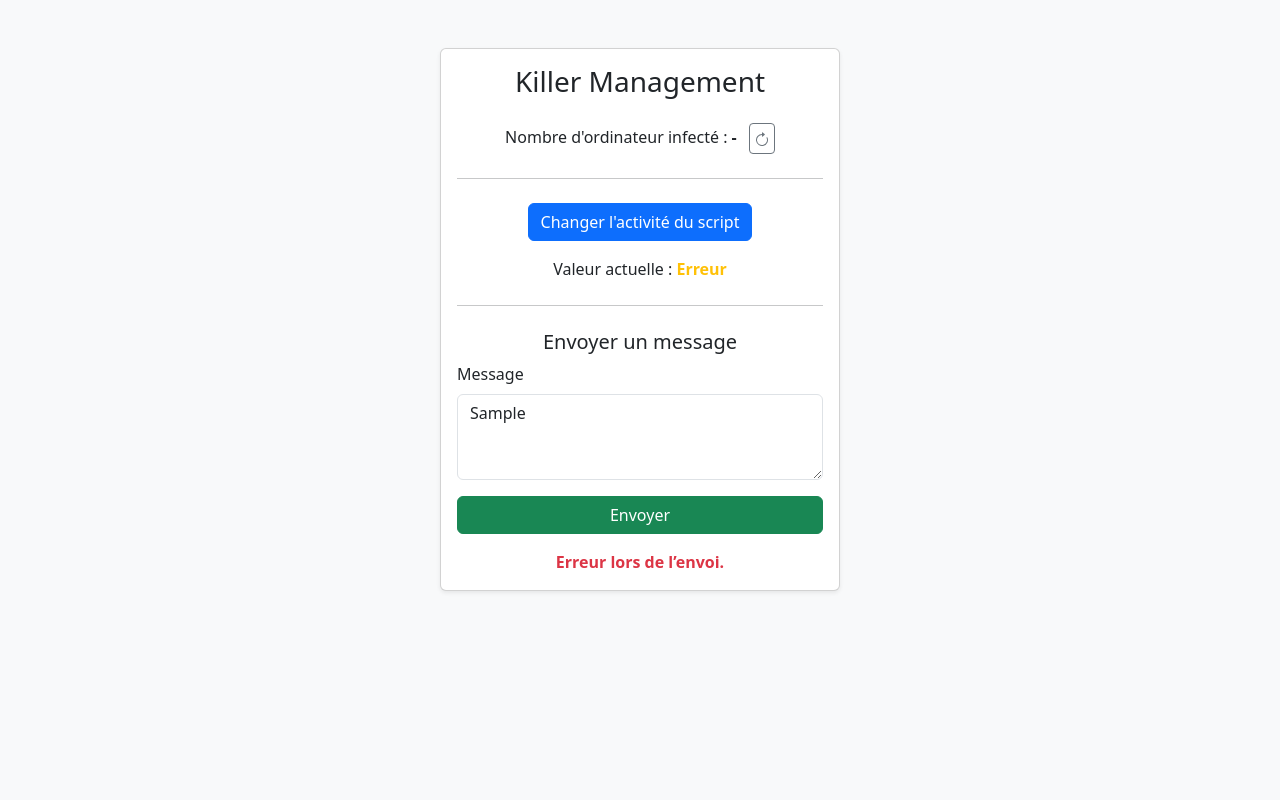
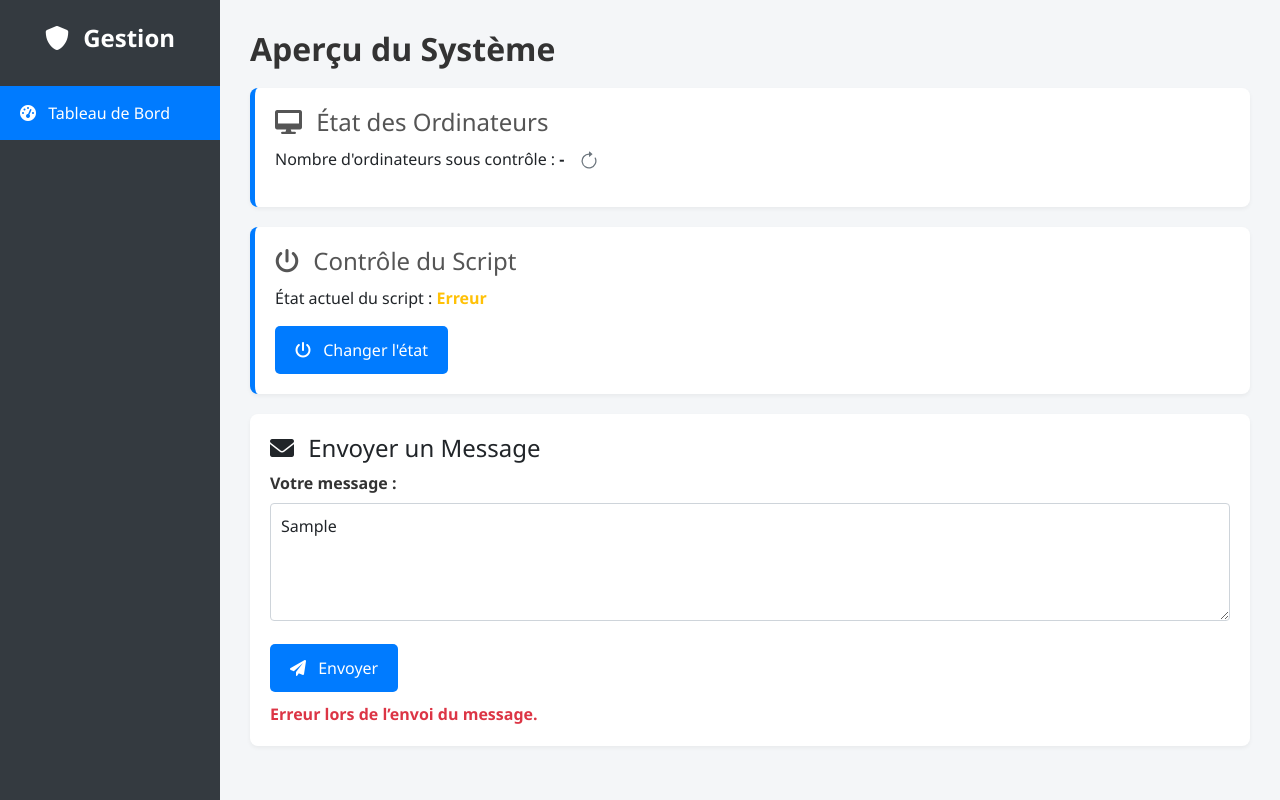
Before and after one commit to areynard13/killer_ps1, a plain HTML site: page index.html in a window 1280 px wide. Both pictures are taken after typing "Sample" into the empty fields and a click on the button "Envoyer". Drawn offline with nearby package versions, Linux system fonts and the light colour scheme; no server answers.

Commit message:
Amelioration du design

```diff
--- a/index.html
+++ b/index.html
@@ -3,54 +3,191 @@
 <head>
     <meta charset="UTF-8">
     <meta name="viewport" content="width=device-width, initial-scale=1.0">
-    <title>Killer Management</title>
+    <title>Gestion Avancée</title>
     <link href="https://cdn.jsdelivr.net/npm/bootstrap@5.3.3/dist/css/bootstrap.min.css" rel="stylesheet">
+    <link rel="stylesheet" href="https://cdnjs.cloudflare.com/ajax/libs/font-awesome/6.0.0-beta3/css/all.min.css">
+    <style>
+        body {
+            background-color: #f4f6f8; /* Gris très clair */
+            font-family: 'Segoe UI', Tahoma, Geneva, Verdana, sans-serif;
+            display: flex;
+            min-height: 100vh;
+        }
+        .sidebar {
+            background-color: #343a40; /* Gris foncé */
+            color: white;
+            width: 220px;
+            padding-top: 20px;
+            display: flex;
+            flex-direction: column;
+            align-items: center;
+        }
+        .sidebar-logo {
+            margin-bottom: 30px;
+            font-size: 1.5em;
+            font-weight: bold;
+        }
+        .sidebar-nav {
+            width: 100%;
+        }
+        .sidebar-nav a {
+            display: block;
+            padding: 15px 20px;
+            color: #adb5bd; /* Gris clair */
+            text-decoration: none;
+            transition: background-color 0.3s ease;
+        }
+        .sidebar-nav a:hover {
+            background-color: #495057; /* Gris moyen */
+            color: white;
+        }
+        .sidebar-nav a.active {
+            background-color: #007bff; /* Bleu primaire */
+            color: white;
+        }
+        .content {
+            flex-grow: 1;
+            padding: 30px;
+        }
+        .section-title {
+            color: #333;
+            margin-bottom: 20px;
+            font-size: 2em;
+            font-weight: bold;
+        }
+        .data-item {
+            background-color: white;
+            padding: 20px;
+            border-radius: 8px;
+            box-shadow: 0 2px 4px rgba(0, 0, 0, 0.05);
+            margin-bottom: 20px;
+            border-left: 5px solid #007bff; /* Indicateur visuel */
+        }
+        .data-item h4 {
+            color: #555;
+            margin-bottom: 10px;
+        }
+        .action-button {
+            background-color: #007bff;
+            color: white;
+            border: none;
+            padding: 12px 20px;
+            border-radius: 5px;
+            cursor: pointer;
+            transition: background-color 0.3s ease;
+        }
+        .action-button:hover {
+            background-color: #0056b3;
+        }
+        .status-indicator {
+            font-weight: bold;
+        }
+        .status-indicator.actif {
+            color: #28a745;
+        }
+        .status-indicator.inactif {
+            color: #dc3545;
+        }
+        .message-form {
+            background-color: white;
+            padding: 20px;
+            border-radius: 8px;
+            box-shadow: 0 2px 4px rgba(0, 0, 0, 0.05);
+        }
+        .form-label {
+            display: block;
+            margin-bottom: 8px;
+            font-weight: bold;
+            color: #333;
+        }
+        .form-control {
+            width: 100%;
+            padding: 10px;
+            margin-bottom: 15px;
+            border: 1px solid #ced4da;
+            border-radius: 4px;
+            box-sizing: border-box;
+        }
+        .message-feedback {
+            margin-top: 10px;
+            font-weight: bold;
+        }
+        .message-feedback.success {
+            color: #28a745;
+        }
+        .message-feedback.error {
+            color: #dc3545;
+        }
+        .refresh-button {
+            background: none;
+            border: none;
+            padding: 0;
+            margin-left: 10px;
+            cursor: pointer;
+        }
+        .refresh-button svg {
+            fill: #6c757d;
+            width: 20px;
+            height: 20px;
+            transition: transform 0.5s ease-in-out;
+        }
+        .refresh-button.loading svg {
+            animation: rotate 1s linear infinite;
+        }
+        @keyframes rotate {
+            from { transform: rotate(0deg); }
+            to { transform: rotate(360deg); }
+        }
+    </style>
 </head>
-<body class="bg-light">
+<body>
+    <div class="sidebar">
+        <div class="sidebar-logo">
+            <i class="fas fa-shield-alt me-2"></i> Gestion
+        </div>
+        <nav class="sidebar-nav">
+            <a href="#" class="active"><i class="fas fa-tachometer-alt me-2"></i> Tableau de Bord</a>
+            <!-- <a href="#"><i class="fas fa-desktop me-2"></i> Ordinateurs</a>
+            <a href="#"><i class="fas fa-envelope me-2"></i> Messages</a>
+            <a href="#"><i class="fas fa-cog me-2"></i> Paramètres</a> -->
+        </nav>
+    </div>
+    <div class="content">
+        <h2 class="section-title">Aperçu du Système</h2>
 
-    <div class="container py-5">
-        <div class="card shadow-sm mx-auto" style="max-width: 400px;">
-            <div class="card-body text-center">
-                <h3 class="card-title mb-4">Killer Management</h3>
-                <p>
-                    Nombre d'ordinateur infecté :
-                    <span id="spaNbPcInfect" class="fw-bold">-</span>
-                    <button id="btnRefresh" class="btn btn-outline-secondary btn-sm ms-2 p-1" title="Rafraîchir le nombre d'ordinateurs infectés">
-                        <svg xmlns="http://www.w3.org/2000/svg" width="16" height="16" fill="currentColor" id="loadingIcon" class="bi bi-arrow-clockwise" viewBox="0 0 16 16">
+        <div class="data-item">
+            <h4><i class="fas fa-desktop me-2"></i> État des Ordinateurs</h4>
+            <p>Nombre d'ordinateurs sous contrôle : <span id="spaNbPcInfect" class="fw-bold">-</span>
+                <button id="btnRefresh" class="refresh-button" title="Rafraîchir">
+                    <svg xmlns="http://www.w3.org/2000/svg" viewBox="0 0 16 16" fill="currentColor">
                         <path fill-rule="evenodd" d="M8 3a5 5 0 1 0 4.546 2.914.5.5 0 0 1 .908-.417A6 6 0 1 1 8 2z"/>
                         <path d="M8 4.466V.534a.25.25 0 0 1 .41-.192l2.36 1.966c.12.1.12.284 0 .384L8.41 4.658A.25.25 0 0 1 8 4.466"/>
                     </svg>
                 </button>
             </p>
-                <hr class="my-4">
-                <button id="btnIsActive" class="btn btn-primary mb-3">Changer l'activité du script</button>
-                <p class="mb-0">Valeur actuelle :
-                    <span id="SpaIsActive" class="fw-bold text-success">...</span>
-                </p>
-                <hr class="my-4">
-                <h5>Envoyer un message</h5>
+        </div>
+
+        <div class="data-item">
+            <h4><i class="fas fa-power-off me-2"></i> Contrôle du Script</h4>
+            <p>État actuel du script : <span id="SpaIsActive" class="fw-bold status-indicator">...</span></p>
+            <button id="btnIsActive" class="action-button">
+                <i class="fas fa-power-off me-2"></i> Changer l'état
+            </button>
+        </div>
+
+        <div class="message-form">
+            <h4><i class="fas fa-envelope me-2"></i> Envoyer un Message</h4>
             <form id="messageForm">
-                    <div class="mb-3 text-start">
-                        <label for="messageInput" class="form-label">Message</label>
-                        <textarea class="form-control" id="messageInput" rows="3" required></textarea>
-                    </div>
-                    <button type="submit" class="btn btn-success w-100">Envoyer</button>
+                <label for="messageInput" class="form-label">Votre message :</label>
+                <textarea class="form-control" id="messageInput" rows="4" required></textarea>
+                <button type="submit" class="action-button mt-2">
+                    <i class="fas fa-paper-plane me-2"></i> Envoyer
+                </button>
+                <div id="messageFeedback" class="message-feedback mt-2" style="display: none;"></div>
             </form>
-                <div id="messageFeedback" class="mt-3 text-success fw-bold" style="display: none;">
-                    Message envoyé !
         </div>
     </div>
-        </div>
-    </div>
-    <style>
-        @keyframes rotate {
-            0% { transform: rotate(0deg); }
-            100% { transform: rotate(360deg); }
-        }
-        .loading {
-            animation: rotate 1s linear infinite;
-        }
-    </style>
+
     <script>
         const btnIsActive = document.getElementById('btnIsActive');
         const SpaIsActive = document.getElementById('SpaIsActive');
@@ -71,22 +208,15 @@
         btnIsActive.addEventListener('click', function () {
             isActive = !isActive;
             SpaIsActive.innerText = isActive ? 'Actif' : 'Inactif';
-            SpaIsActive.className = isActive ? 'fw-bold text-success' : 'fw-bold text-danger';
+            SpaIsActive.className = isActive ? 'fw-bold status-indicator actif' : 'fw-bold status-indicator inactif';
             btnIsActive.disabled = true;
+            const originalText = btnIsActive.innerHTML;
+            btnIsActive.innerHTML = `<i class="fas fa-spinner fa-spin me-2"></i> Chargement...`;
 
-            let secondsLeft = timeToWait / 1000;
-            const originalText = btnIsActive.innerText;
-            btnIsActive.innerText = `Attendez ${secondsLeft}s`;
-
-            const countdown = setInterval(() => {
-                secondsLeft--;
-                btnIsActive.innerText = `Attendez ${secondsLeft}s`;
-                if (secondsLeft <= 0) {
-                    clearInterval(countdown);
+            setTimeout(() => {
                 btnIsActive.disabled = false;
-                    btnIsActive.innerText = originalText;
-                }
-            }, 1000);
+                btnIsActive.innerHTML = originalText;
+            }, timeToWait);
 
             fetch(url, {
                 method: 'PUT',
@@ -96,9 +226,8 @@
                 body: JSON.stringify({ isActive: isActive })
             }).catch(error => {
                 console.error('Erreur lors de la mise à jour:', error);
-                clearInterval(countdown);
                 btnIsActive.disabled = false;
-                btnIsActive.innerText = originalText;
+                btnIsActive.innerHTML = originalText;
             });
         });
 
@@ -107,21 +236,15 @@
 
             const messageText = messageInput.value;
             const submitButton = form.querySelector('button[type="submit"]');
-            const originalText = submitButton.innerText;
+            const originalText = submitButton.innerHTML;
 
             submitButton.disabled = true;
-            let secondsLeft = timeToWait / 1000;
-            submitButton.innerText = `Attendez ${secondsLeft}s`;
+            submitButton.innerHTML = `<i class="fas fa-spinner fa-spin me-2"></i> Envoi...`;
 
-            const countdown = setInterval(() => {
-                secondsLeft--;
-                submitButton.innerText = `Attendez ${secondsLeft}s`;
-                if (secondsLeft <= 0) {
-                    clearInterval(countdown);
+            setTimeout(() => {
                 submitButton.disabled = false;
-                    submitButton.innerText = originalText;
-                }
-            }, 1000);
+                submitButton.innerHTML = originalText;
+            }, timeToWait);
 
             fetch(url, {
                 method: 'PUT',
@@ -138,8 +261,8 @@
             .then(() => {
                 messageInput.value = '';
                 messageIncr += 1;
-                messageFeedback.className = 'mt-3 text-success fw-bold';
-                messageFeedback.innerText = 'Message envoyé !';
+                messageFeedback.className = 'message-feedback success';
+                messageFeedback.innerText = 'Message envoyé avec succès !';
                 messageFeedback.style.display = 'block';
                 setTimeout(() => {
                     messageFeedback.style.display = 'none';
@@ -147,11 +270,10 @@
             })
             .catch(error => {
                 console.error('Erreur lors de l\'envoi du message:', error);
-                clearInterval(countdown);
                 submitButton.disabled = false;
-                submitButton.innerText = originalText;
-                messageFeedback.innerText = 'Erreur lors de l’envoi.';
-                messageFeedback.className = 'mt-3 text-danger fw-bold';
+                submitButton.innerHTML = originalText;
+                messageFeedback.className = 'message-feedback error';
+                messageFeedback.innerText = 'Erreur lors de l’envoi du message.';
                 messageFeedback.style.display = 'block';
             });
         });
@@ -204,17 +326,17 @@
             });
         });
 
+
         function initialize() {
             fetch(url)
                 .then(response => response.json())
                 .then(data => {
                     isActive = data.isActive;
                     SpaIsActive.innerText = isActive ? 'Actif' : 'Inactif';
-                    SpaIsActive.className = isActive ? 'fw-bold text-success' : 'fw-bold text-danger';
-                    SpaNbPcInfect.innerText = "-";
-
-                    nbPcInfectIncr = data.nbPcInfect.nbPcInfectIncr;
-                    messageIncr = data.message.incr;
+                    SpaIsActive.className = isActive ? 'fw-bold status-indicator actif' : 'fw-bold status-indicator inactif';
+                    SpaNbPcInfect.innerText = data.nbPcInfect ? data.nbPcInfect.nbPcInfect : '-';
+                    nbPcInfectIncr = data.nbPcInfect ? data.nbPcInfect.nbPcInfectIncr : 0;
+                    messageIncr = data.message ? data.message.incr : 0;
                 })
                 .catch(error => {
                     console.error('Erreur lors de l\'initialisation:', error);
```
Lines whose indentation alone changed are shown as unchanged.
